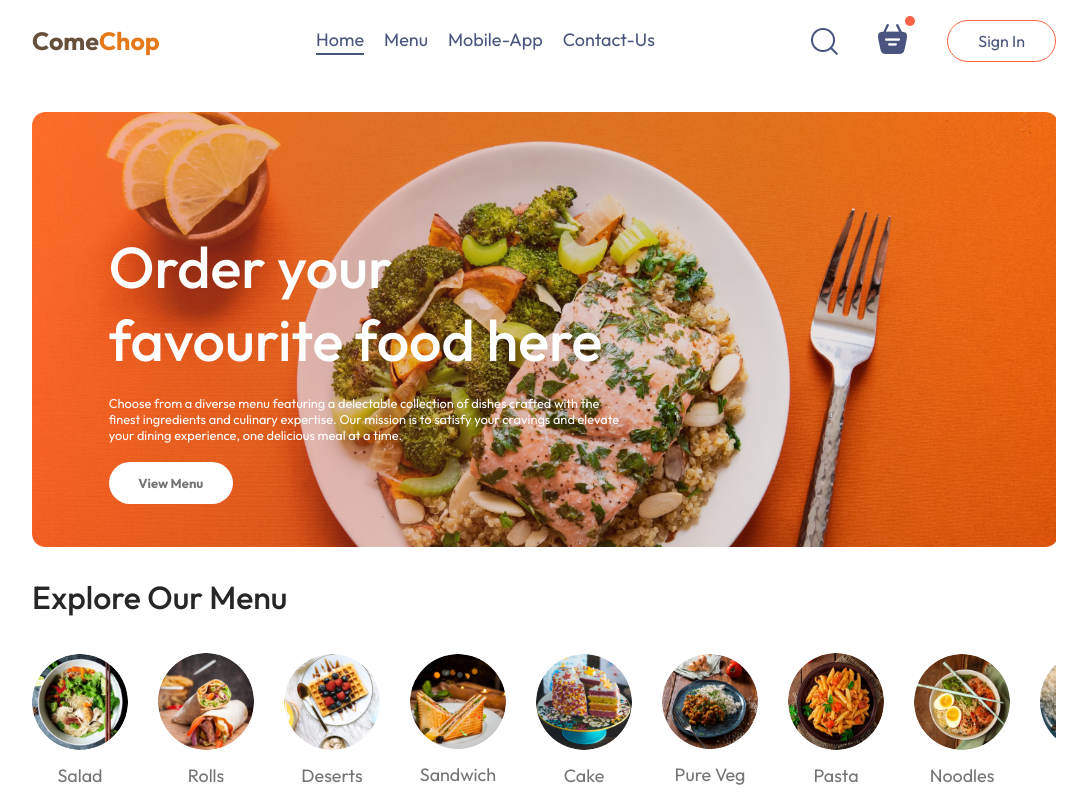
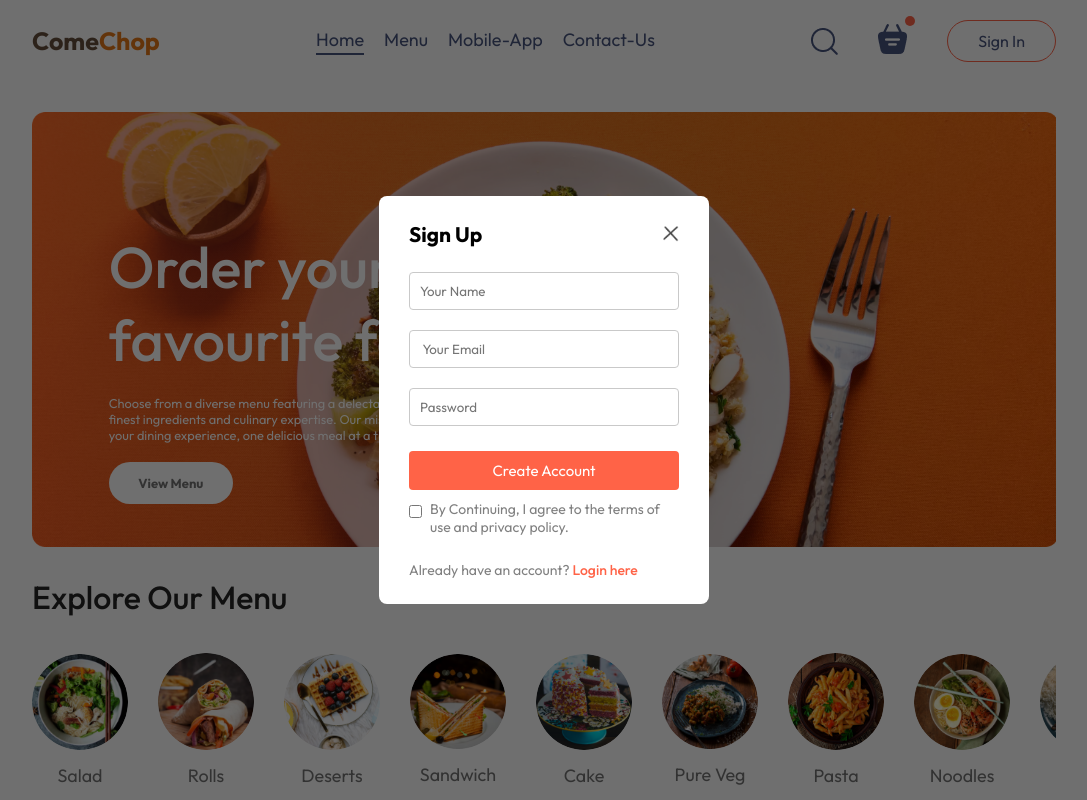
Before and after one commit to Osas706/food-app, a React (Vite) app in the folder frontend/: page / in a window 1280 px wide. Both pictures are taken after a click on the button "Sign In". Shown: the top 800 px of the page, without its empty margins (96-1183 px from the left). Built offline with nearby package versions, Linux system fonts and the light colour scheme.

Commit message:
login and signup ui

```diff
--- a/frontend/src/App.jsx
+++ b/frontend/src/App.jsx
@@ -1,16 +1,21 @@
-import React from "react";
+import React, { useState } from "react";
 import Navbar from "./components/navbar/Navbar";
 import { Routes, Route } from "react-router-dom";
 import Home from "./pages/home/Home";
 import Cart from "./pages/cart/Cart";
 import Order from "./pages/placeOrder/Order";
 import Footer from "./components/footer/Footer";
+import Login from "./components/login/Login";
 
 const App = () => {
+  const [showLogin, setShowLogin] = useState(false);
+
   return (
     <>
+      {showLogin ? <Login setShowLogin={setShowLogin} /> : ''}
+
       <div className="app">
-        <Navbar />
+        <Navbar  setShowLogin={setShowLogin} />
 
         <Routes>
           <Route path="/" element={<Home />} />
--- /dev/null
+++ b/frontend/src/components/login/Login.css
@@ -0,0 +1,74 @@
+.login{
+    position: absolute;
+    z-index: 1;
+    width: 100%;
+    height: 100%;
+    background-color: #00000090;
+    display: grid;
+}
+
+.login-container{
+    place-self: center;
+    width: max(23vw, 330px);
+    color: #808080;
+    background-color: white;
+    display: flex;
+    flex-direction: column;
+    gap: 25px;
+    padding: 25px 30px;
+    border-radius: 8px;
+    font-size: 14px;
+    animation: fadeIn 0.5s;
+}
+
+.login-title{
+    display: flex;
+    justify-content: space-between;
+    align-items: center;
+    color: black;
+}
+
+.login-title img{
+    width: 16px;
+    cursor: pointer;
+}
+
+.login-inputs{
+    display: flex;
+    flex-direction: column;
+    gap: 20px;
+}
+
+.login-inputs input{
+    outline: none;
+    border: 1px solid #c9c9c9;
+    padding: 10px;
+    border-radius: 4px;
+}
+
+.login-container button{
+    border: none;
+    padding: 10px;
+    border-radius: 4px;
+    color: white;
+    background-color: tomato;
+    font-size: 15px;
+    cursor: pointer;
+}
+
+.login-condition{
+    display: flex;
+    align-items: start;
+    gap: 8px;
+    margin-top: -15px;
+}
+
+.login-condition input{
+    margin-top: 5px;
+}
+
+.login p span{
+    color: tomato;
+    font-weight: 500;
+    cursor: pointer;
+}
--- /dev/null
+++ b/frontend/src/components/login/Login.jsx
@@ -0,0 +1,39 @@
+import React, { useState } from 'react';
+import './Login.css';
+import { assets } from '../../assets/assets';
+
+const Login = ({setShowLogin}) => {
+    const [currentState, setCurrentState] = useState('Sign Up');
+
+  return (
+    <div className='login'>
+      <form className='login-container'>
+        <div className="login-title">
+            <h2>{currentState}</h2>
+
+            <img onClick={() => setShowLogin(false)} src={assets.cross_icon} alt="" />
+        </div>
+
+        <div className="login-inputs">
+            {currentState == 'Login' ? '' : <input type="text" placeholder='Your Name' required />}
+            <input type="email" placeholder=' Your Email' required />
+            <input type="password" placeholder='Password' required />
+        </div>
+
+        <button>{currentState === 'Sign Up' ? 'Create Account' : 'Login' }</button>
+
+        <div className="login-condition">
+            <input type="checkbox" required />
+            <p>By Continuing, I agree to the terms of use and privacy policy.</p>
+        </div>
+
+        {currentState === 'Login'
+          ? <p>Create a new account? <span onClick={() => setCurrentState('Sign Up')}>Click here</span></p>
+          : <p>Already have an account? <span onClick={() => setCurrentState('Login')}>Login here</span></p>
+        }
+      </form>
+    </div>
+  )
+}
+
+export default Login
--- a/frontend/src/components/navbar/Navbar.jsx
+++ b/frontend/src/components/navbar/Navbar.jsx
@@ -3,7 +3,7 @@
 import { assets } from '../../assets/assets';
 import {Link } from 'react-router-dom';
 
-const Navbar = () => {
+const Navbar = ({setShowLogin}) => {
     const [menu, setMenu] = useState('home');
 
   return (
@@ -25,7 +25,7 @@
             <div className="dot"></div>
          </div>
 
-         <button>Sign In</button>
+         <button onClick={() => setShowLogin(true)}>Sign In</button>
        </div>
     </div>
   )
```
